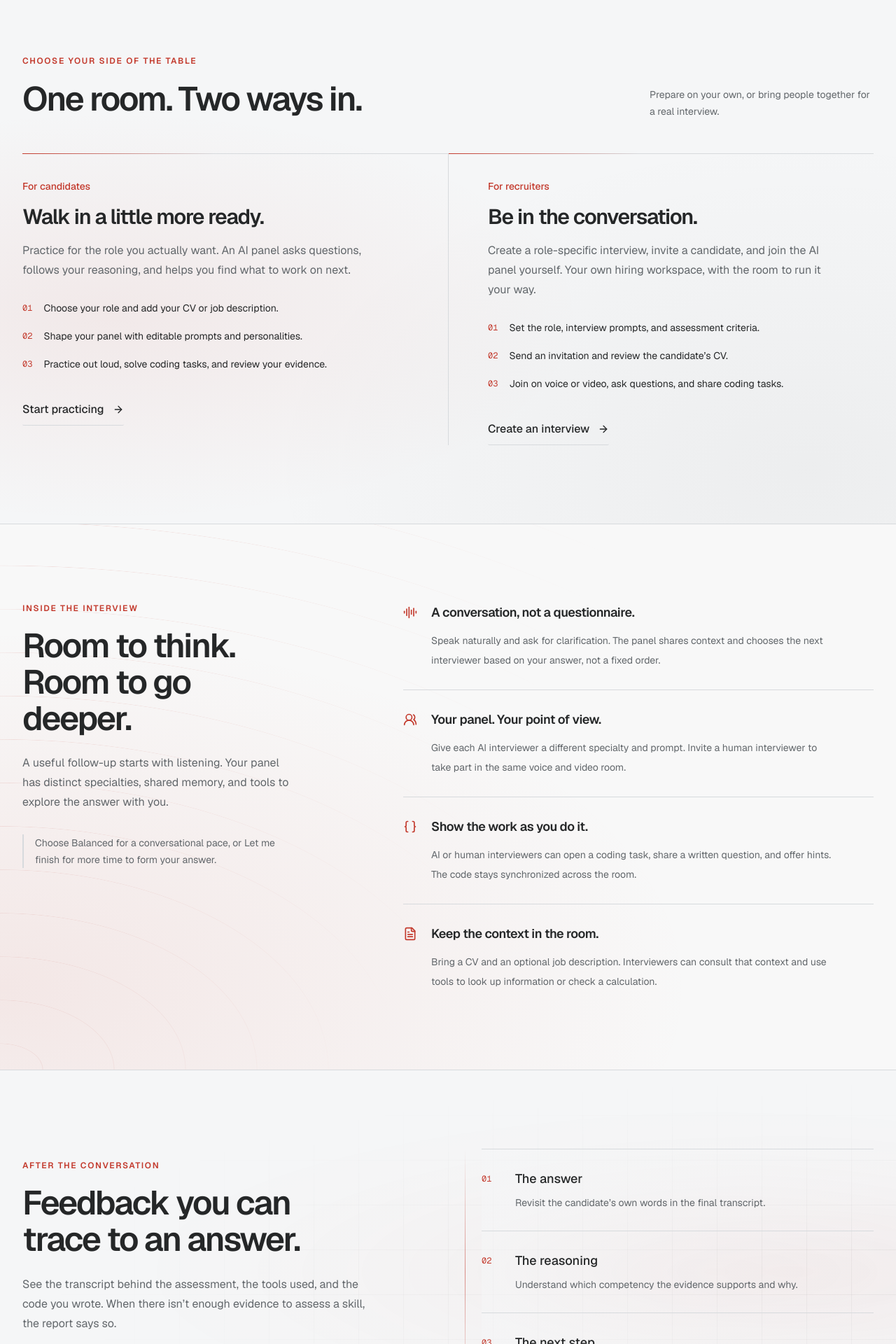
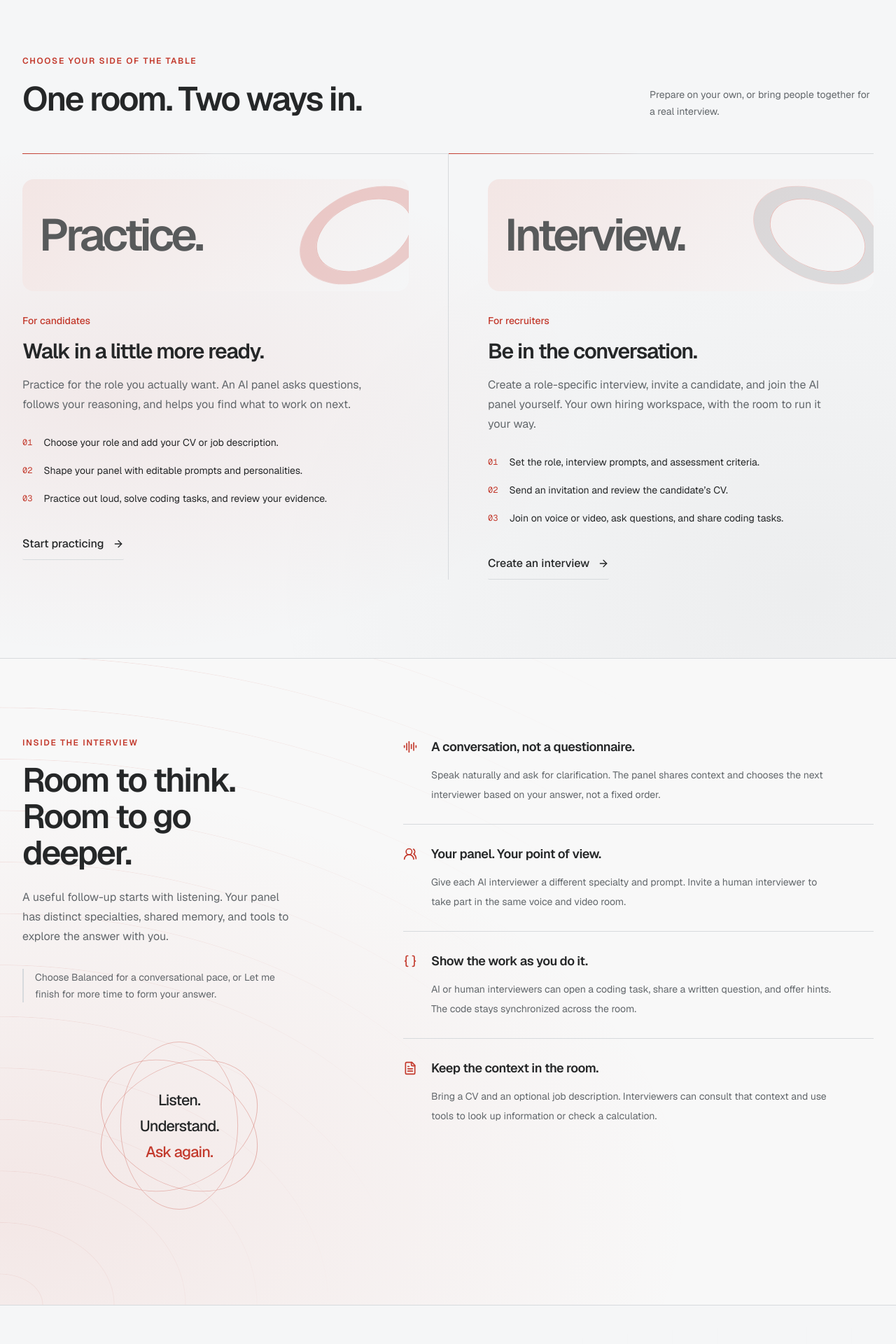
Before and after one commit to amiteshk469/agora-interviewe, a Next.js app in the folder apps/web/: page / in a window 1280 px wide. Shown: the part 880-2800 px from the top of the page at 70% size. Built offline with nearby package versions, Linux system fonts and the light colour scheme; no server answers.

Commit message:
Give lower landing sections distinct visual character

```diff
--- a/apps/web/src/app/globals.css
+++ b/apps/web/src/app/globals.css
@@ -413,6 +413,86 @@ input[type="file"]:not(:disabled) {
   .landing-evidence-trail::before { inset-inline-start: -0.65rem; }
 }
 
+.landing-audience-art {
+  position: relative;
+  display: flex;
+  align-items: center;
+  min-height: 10rem;
+  margin-bottom: 2rem;
+  overflow: hidden;
+  border-radius: 1rem;
+  background: linear-gradient(130deg, color-mix(in oklab, var(--primary) 9%, var(--background)), var(--background));
+}
+.landing-audience-art > span:first-child {
+  z-index: 1;
+  padding: 1.5rem;
+  font-size: clamp(2.5rem, 5vw, 4.5rem);
+  font-weight: 600;
+  letter-spacing: -0.065em;
+  color: color-mix(in oklab, var(--foreground) 72%, var(--background));
+}
+.landing-seat-ring {
+  position: absolute;
+  right: -2rem;
+  width: 12rem;
+  aspect-ratio: 1;
+  border: 1.5rem solid color-mix(in oklab, var(--primary) 22%, transparent);
+  border-radius: 50%;
+  box-shadow: 0 0 0 1px color-mix(in oklab, var(--primary) 20%, transparent), inset 0 0 0 1px color-mix(in oklab, var(--primary) 30%, transparent);
+  transform: rotate(-25deg) scaleY(.65);
+}
+.landing-audience:nth-child(2) .landing-seat-ring {
+  right: -1rem;
+  transform: rotate(25deg) scaleY(.65);
+  border-color: color-mix(in oklab, var(--foreground) 12%, transparent);
+}
+.landing-listening-art {
+  position: relative;
+  display: grid;
+  place-items: center;
+  isolation: isolate;
+  min-height: 18rem;
+  margin-top: 2rem;
+}
+.landing-listening-ring {
+  position: absolute;
+  width: 15rem;
+  aspect-ratio: 1;
+  border: 1px solid color-mix(in oklab, var(--primary) 35%, transparent);
+  border-radius: 50%;
+  transform: rotate(-30deg) scaleY(.7);
+}
+.landing-listening-ring:nth-child(2) { transform: rotate(30deg) scaleY(.7); }
+.landing-listening-ring:nth-child(3) { transform: rotate(90deg) scaleY(.7); }
+.landing-listening-art figcaption {
+  z-index: 1;
+  display: grid;
+  gap: .3rem;
+  text-align: center;
+  font-size: 1.35rem;
+  font-weight: 500;
+  letter-spacing: -.04em;
+}
+.landing-listening-art figcaption span:last-child { color: var(--primary); }
+.landing-answer-example {
+  position: relative;
+  padding: 2rem;
+  margin-bottom: 1rem;
+  border: 1px solid color-mix(in oklab, var(--foreground) 12%, transparent);
+  border-radius: 1rem;
+  background: var(--card);
+  box-shadow: 8px 8px 0 color-mix(in oklab, var(--primary) 7%, var(--background));
+}
+.landing-answer-example figcaption { font-size: .75rem; color: var(--muted-foreground); }
+.landing-answer-example blockquote { margin-top: 1.5rem; font-size: clamp(1.35rem, 2.1vw, 1.8rem); line-height: 1.5; letter-spacing: -.025em; }
+.landing-answer-example mark { background: color-mix(in oklab, var(--primary) 16%, transparent); color: inherit; box-decoration-break: clone; -webkit-box-decoration-break: clone; }
+.landing-answer-example p { margin-top: 1.5rem; font-size: .75rem; line-height: 1.7; color: var(--muted-foreground); }
+.landing-closing-statement { padding-block: clamp(5rem, 10vw, 9rem); }
+@media (prefers-reduced-motion: no-preference) {
+  .landing-seat-ring { transition: transform .6s ease; }
+  .landing-audience:hover .landing-seat-ring { transform: rotate(0) scaleY(.8); }
+}
+
 .landing-link {
   border-radius: 0.125rem;
   outline: none;
--- a/apps/web/src/components/marketing.tsx
+++ b/apps/web/src/components/marketing.tsx
@@ -77,8 +77,8 @@ export function MarketingPage() {
           <div className="mb-12 flex flex-col justify-between gap-5 sm:flex-row sm:items-end"><div><Eyebrow>Choose your side of the table</Eyebrow><h2 className="mt-4 text-4xl font-semibold leading-tight tracking-[-0.045em] sm:text-5xl">One room. Two ways in.</h2></div><p className="max-w-xs text-sm leading-6 text-muted-foreground">Prepare on your own, or bring people together for a real interview.</p></div>
           <div className="grid gap-10 border-t border-foreground/15 lg:grid-cols-2 lg:gap-0">
             {paths.map((path, index) => (
-              <article key={path.label} className={index === 0 ? "pt-9 lg:pe-14" : "border-t border-foreground/15 pt-9 lg:border-s lg:border-t-0 lg:ps-14"}>
-                <p className="text-sm font-medium text-primary">{path.label}</p>
+              <article key={path.label} className={`landing-audience ${index === 0 ? "pt-9 lg:pe-14" : "border-t border-foreground/15 pt-9 lg:border-s lg:border-t-0 lg:ps-14"}`}>
+                <div className="landing-audience-art" aria-hidden="true"><span>{index === 0 ? "Practice." : "Interview."}</span><span className="landing-seat-ring" /></div><p className="text-sm font-medium text-primary">{path.label}</p>
                 <h3 className="mt-4 text-3xl font-semibold tracking-[-0.04em]">{path.title}</h3>
                 <p className="mt-4 max-w-lg leading-7 text-muted-foreground">{path.description}</p>
                 <ol className="mt-7 space-y-4">{path.steps.map((step, i) => <li key={step} className="flex gap-4 text-sm leading-6"><span className="font-mono text-xs leading-6 text-primary">0{i + 1}</span><span>{step}</span></li>)}</ol>
@@ -90,14 +90,14 @@ export function MarketingPage() {
 
         <section id="live-engine" className="landing-inset-surface scroll-mt-8 border-y border-foreground/10 bg-card/60">
           <div className="mx-auto grid max-w-7xl gap-12 px-5 py-20 sm:px-8 lg:grid-cols-[0.8fr_1.2fr] lg:gap-24 lg:py-28">
-            <div><Eyebrow>Inside the interview</Eyebrow><h2 className="mt-5 max-w-sm text-4xl font-semibold leading-[1.08] tracking-[-0.045em] sm:text-5xl">Room to think.<br />Room to go deeper.</h2><p className="mt-6 max-w-sm leading-7 text-muted-foreground">A useful follow-up starts with listening. Your panel has distinct specialties, shared memory, and tools to explore the answer with you.</p><p className="mt-8 max-w-sm border-s-2 border-primary ps-4 text-sm leading-6 text-muted-foreground">Choose Balanced for a conversational pace, or Let me finish for more time to form your answer.</p></div>
+            <div><Eyebrow>Inside the interview</Eyebrow><h2 className="mt-5 max-w-sm text-4xl font-semibold leading-[1.08] tracking-[-0.045em] sm:text-5xl">Room to think.<br />Room to go deeper.</h2><p className="mt-6 max-w-sm leading-7 text-muted-foreground">A useful follow-up starts with listening. Your panel has distinct specialties, shared memory, and tools to explore the answer with you.</p><p className="mt-8 max-w-sm border-s-2 border-primary ps-4 text-sm leading-6 text-muted-foreground">Choose Balanced for a conversational pace, or Let me finish for more time to form your answer.</p><figure className="landing-listening-art" aria-label="Listening, context, and follow-up form one continuous conversation"><span className="landing-listening-ring" aria-hidden="true" /><span className="landing-listening-ring" aria-hidden="true" /><span className="landing-listening-ring" aria-hidden="true" /><figcaption><span>Listen.</span><span>Understand.</span><span>Ask again.</span></figcaption></figure></div>
             <div className="divide-y divide-foreground/10">{capabilities.map(({ icon: Icon, title, text }) => <article key={title} className="flex gap-5 py-7 first:pt-0 last:pb-0"><Icon className="mt-1 size-5 shrink-0 text-primary" aria-hidden="true" /><div><h3 className="text-lg font-semibold tracking-tight">{title}</h3><p className="mt-3 max-w-xl text-sm leading-7 text-muted-foreground">{text}</p></div></article>)}</div>
           </div>
         </section>
 
         <section id="evidence" className="landing-evidence-skin mx-auto grid max-w-7xl scroll-mt-8 gap-12 px-5 py-20 sm:px-8 lg:grid-cols-2 lg:items-center lg:gap-24 lg:py-28">
           <div><Eyebrow>After the conversation</Eyebrow><h2 className="mt-5 text-4xl font-semibold leading-[1.08] tracking-[-0.045em] sm:text-5xl">Feedback you can<br />trace to an answer.</h2><p className="mt-6 max-w-lg leading-7 text-muted-foreground">See the transcript behind the assessment, the tools used, and the code you wrote. When there isn’t enough evidence to assess a skill, the report says so.</p><Link href="/reports/demo" className="landing-link mt-7 inline-flex min-h-11 items-center gap-3 border-b border-foreground/35 font-medium">Explore a sample report<ArrowRight className="size-4" aria-hidden="true" /></Link></div>
-          <div className="landing-evidence-trail border-y border-foreground/20">
+          <div className="landing-evidence-trail"><figure className="landing-answer-example"><figcaption>Illustrative interview answer</figcaption><blockquote>“I’d measure retention, <mark>then check whether the change holds across different user groups.</mark>”</blockquote><p>A metric. A hypothesis. A reason to follow up.</p></figure>
             {[
               ["The answer", "Revisit the candidate’s own words in the final transcript."],
               ["The reasoning", "Understand which competency the evidence supports and why."],
@@ -106,7 +106,7 @@ export function MarketingPage() {
           </div>
         </section>
 
-        <section className="landing-closing-skin border-t border-foreground/10 bg-card/60 px-5 py-16 sm:px-8 lg:py-20"><div className="mx-auto flex max-w-7xl flex-col justify-between gap-8 lg:flex-row lg:items-center"><div><p className="text-sm text-muted-foreground">Your next conversation starts here.</p><h2 className="mt-3 text-4xl font-semibold tracking-[-0.045em] sm:text-5xl">Take your seat.</h2></div><div className="flex flex-col gap-3 sm:flex-row"><Button size="lg" asChild className="landing-primary-cta"><Link href={candidateSignup}>Start practicing<ArrowRight aria-hidden="true" /></Link></Button><Button size="lg" variant="outline" asChild><Link href={recruiterSignup}>Create an interview<ArrowRight aria-hidden="true" /></Link></Button></div></div></section>
+        <section className="landing-closing-skin landing-closing-statement border-t border-foreground/10 bg-card/60 px-5 py-16 sm:px-8 lg:py-20"><div className="mx-auto flex max-w-7xl flex-col justify-between gap-8 lg:flex-row lg:items-center"><div><p className="text-sm text-muted-foreground">Your next conversation starts here.</p><h2 className="mt-3 text-[clamp(3.5rem,8vw,7.5rem)] font-semibold leading-none tracking-[-0.065em]">Take your seat.</h2></div><div className="flex flex-col gap-3 sm:flex-row"><Button size="lg" asChild className="landing-primary-cta"><Link href={candidateSignup}>Start practicing<ArrowRight aria-hidden="true" /></Link></Button><Button size="lg" variant="outline" asChild><Link href={recruiterSignup}>Create an interview<ArrowRight aria-hidden="true" /></Link></Button></div></div></section>
       </main>
       <footer className="border-t border-foreground/10"><div className="mx-auto flex max-w-7xl flex-col gap-5 px-5 py-8 sm:flex-row sm:items-center sm:px-8"><Brand href="/" /><p className="text-xs text-muted-foreground sm:ms-auto">AI-assisted interviews for practice and hiring.</p><Link href="/auth/sign-in" className="landing-link min-h-11 content-center text-sm">Sign in</Link></div></footer>
     </div>
```
